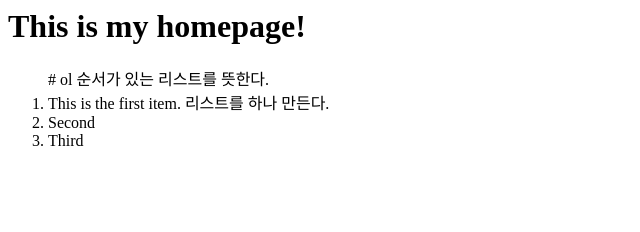
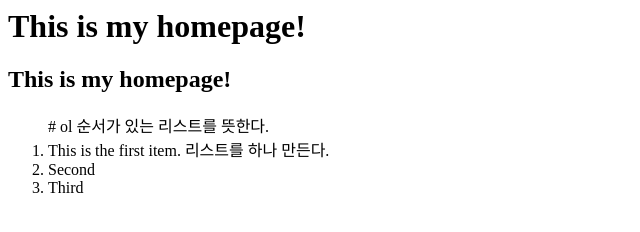
Before and after one commit to Yun-Ji-Lee/Fintech_Visualization_Class, a plain HTML site: page index.html in a window 1280 px wide. Shown: the whole page, without its empty margins (0-640 px from the left). Drawn offline with Linux system fonts and the light colour scheme.

Commit message:
Update index.html
main branch에 반영하겠다고 함.!!
1. build
2. report-build-status
3. deploy 순으로 진행된다.

```diff
--- a/index.html
+++ b/index.html
@@ -1,4 +1,6 @@
 <h1>This is my homepage!</h1>
+<h2>This is my homepage!</h2>
+
 <ol>
   # ol 순서가 있는 리스트를 뜻한다.
   <li> This is the first item. 리스트를 하나 만든다.</li>
```
